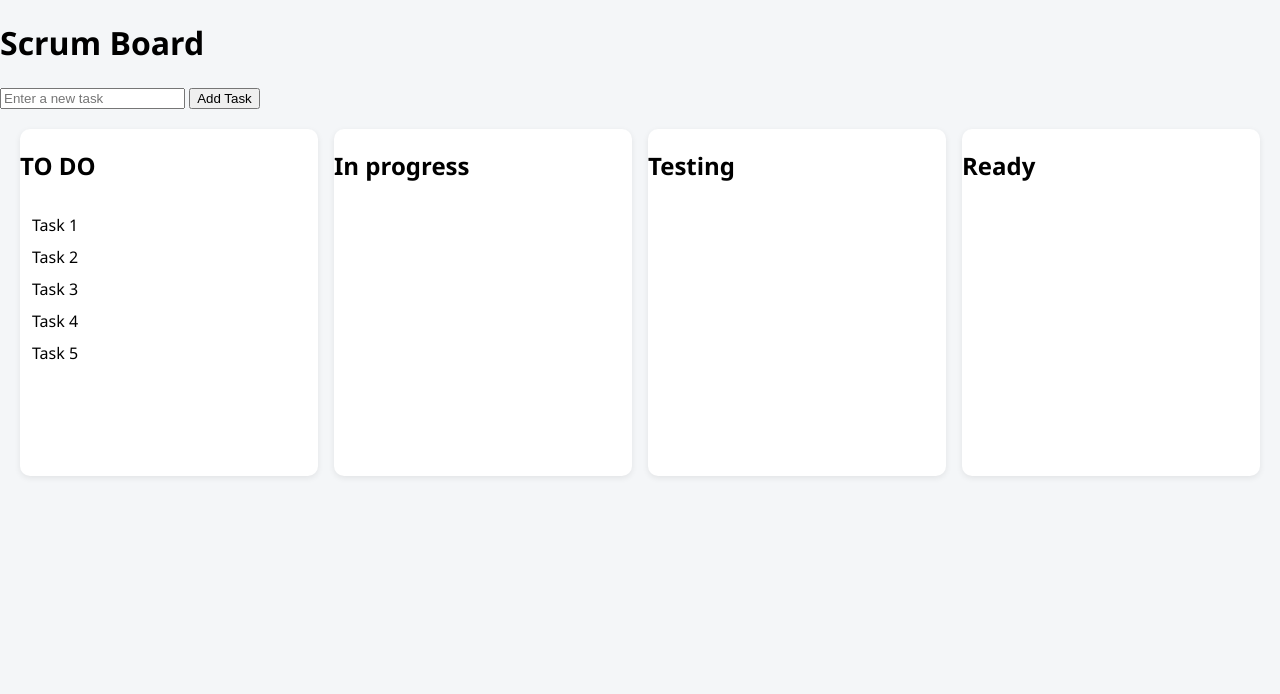
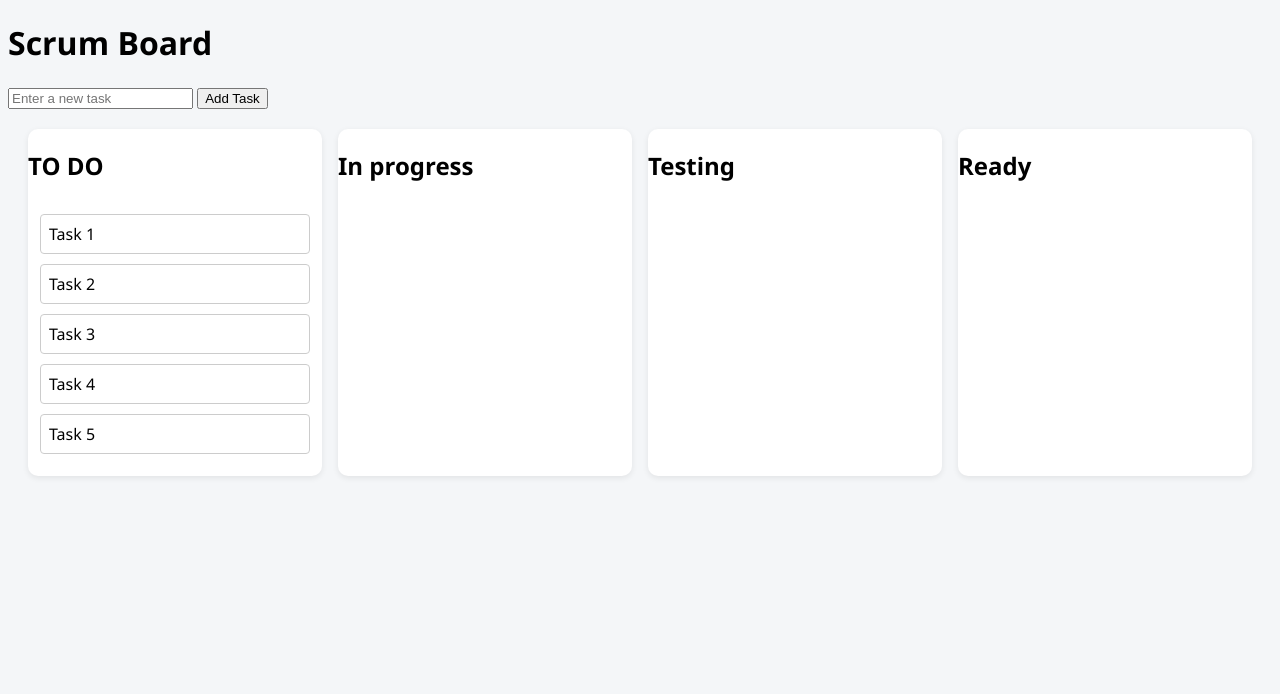
Before and after one commit to SisuSaastamoinen/projektit1, a PHP site: page /scrumboard.html in a window 1280 px wide. Shown: the top 694 px of the page. Run offline with PHP 8.4, Linux system fonts and the light colour scheme.

Commit message:
add styles

```diff
--- a/scrumboard/css/scrumboard.css
+++ b/scrumboard/css/scrumboard.css
@@ -1,9 +1,13 @@
 html,
 body {
   height: 100%;
+<<<<<<< HEAD
   margin: 0;
   font-family: "Segoe UI", Roboto, Helvetica, Arial, sans-serif;
   background: #f4f6f8;
+=======
+  text-align: center;
+>>>>>>> b5a1148 (add styles)
 }
 
 .board {
@@ -37,6 +41,21 @@
   border-bottom: 1px solid rgba(255,255,255,0.2);
 }
 
+.column:hover {
+  box-shadow: 0 0 10px rgba(0, 0, 0, 0.2);
+}
+
+.hide {
+  display: none;
+}
+
+.task {
+  background-color: #fff;
+  border: 1px solid #ccc;
+  border-radius: 4px;
+  padding: 8px;
+}
+
 .column-body {
   padding: 12px;
   min-height: 250px;
```
